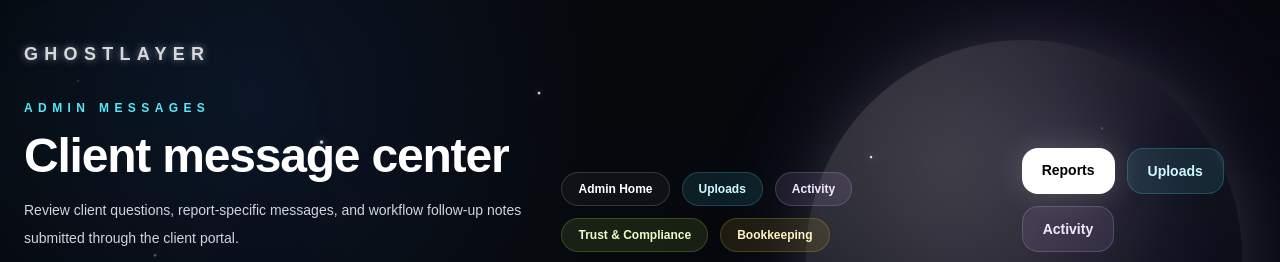
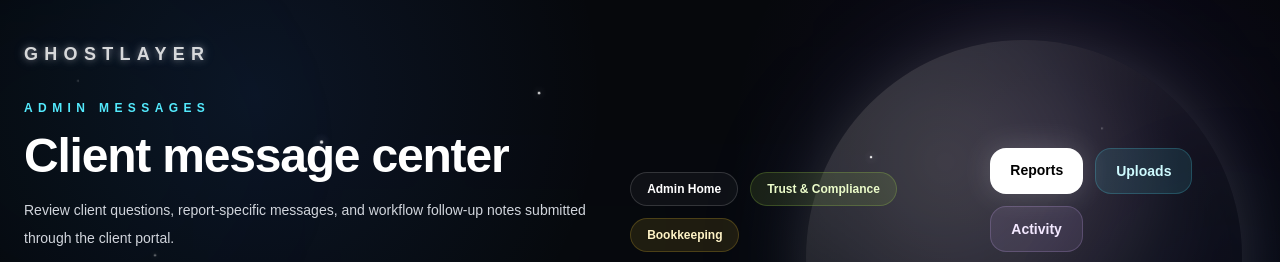
Before and after one commit to DexTheAIBusinessman/ghostlayer, a Next.js app: page /admin/messages in a window 1280 px wide. Shown: the top 262 px of the page. Built offline with nearby package versions, Linux system fonts and the light colour scheme; no server answers.

Commit message:
remove duplicate buttons from admin messages

```diff
--- a/app/admin/messages/page.tsx
+++ b/app/admin/messages/page.tsx
@@ -202,18 +202,6 @@ export default async function AdminMessagesPage({
             className="rounded-full border border-white/15 bg-white/[0.04] px-4 py-2 text-white transition hover:bg-white/[0.08]"
           >
             Admin Home
-          </Link>
-          <Link
-            href="/admin/uploads"
-            className="rounded-full border border-cyan-300/20 bg-cyan-300/10 px-4 py-2 text-cyan-100 transition hover:bg-cyan-300/15"
-          >
-            Uploads
-          </Link>
-          <Link
-            href="/admin/activity"
-            className="rounded-full border border-purple-300/20 bg-purple-300/10 px-4 py-2 text-purple-100 transition hover:bg-purple-300/15"
-          >
-            Activity
           </Link>
           <Link
             href="/admin/trust-compliance"
```
